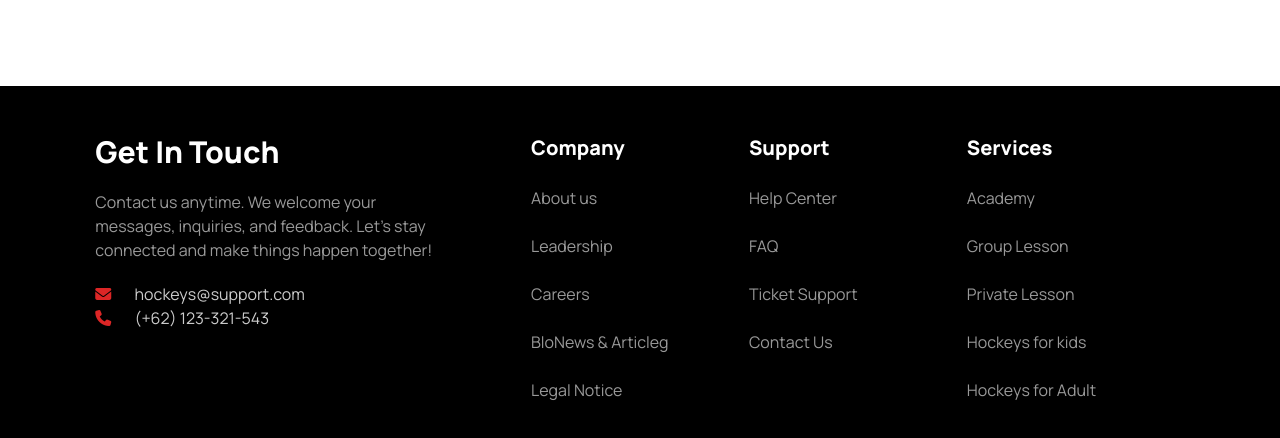
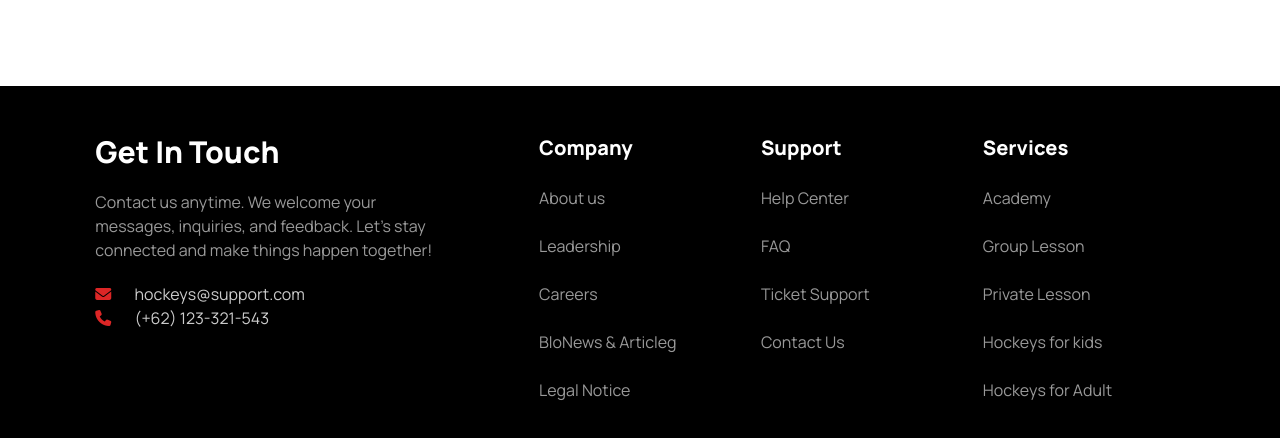
Before and after one commit to ronypk999/Hockeys, a plain HTML site: page index.html in a window 1280 px wide. Shown: the part 5234-5672 px from the top of the page. Drawn offline with nearby package versions, Linux system fonts and the light colour scheme.

Commit message:
Update index.html

```diff
--- a/index.html
+++ b/index.html
@@ -575,7 +575,7 @@
 </body>
 <footer class="bg-black text-white p-12 mt-12">
     <div class="container">
-        <div class="grid grid-cols-1 md:grid-cols-2 lg:grid-cols-5">
+        <div class="grid grid-cols-1 md:grid-cols-2 lg:grid-cols-5 gap-5">
             <div class="space-y-5 lg:col-span-2 ">
                 <h2 class="text-3xl font-extrabold">
                     Get In Touch
```
